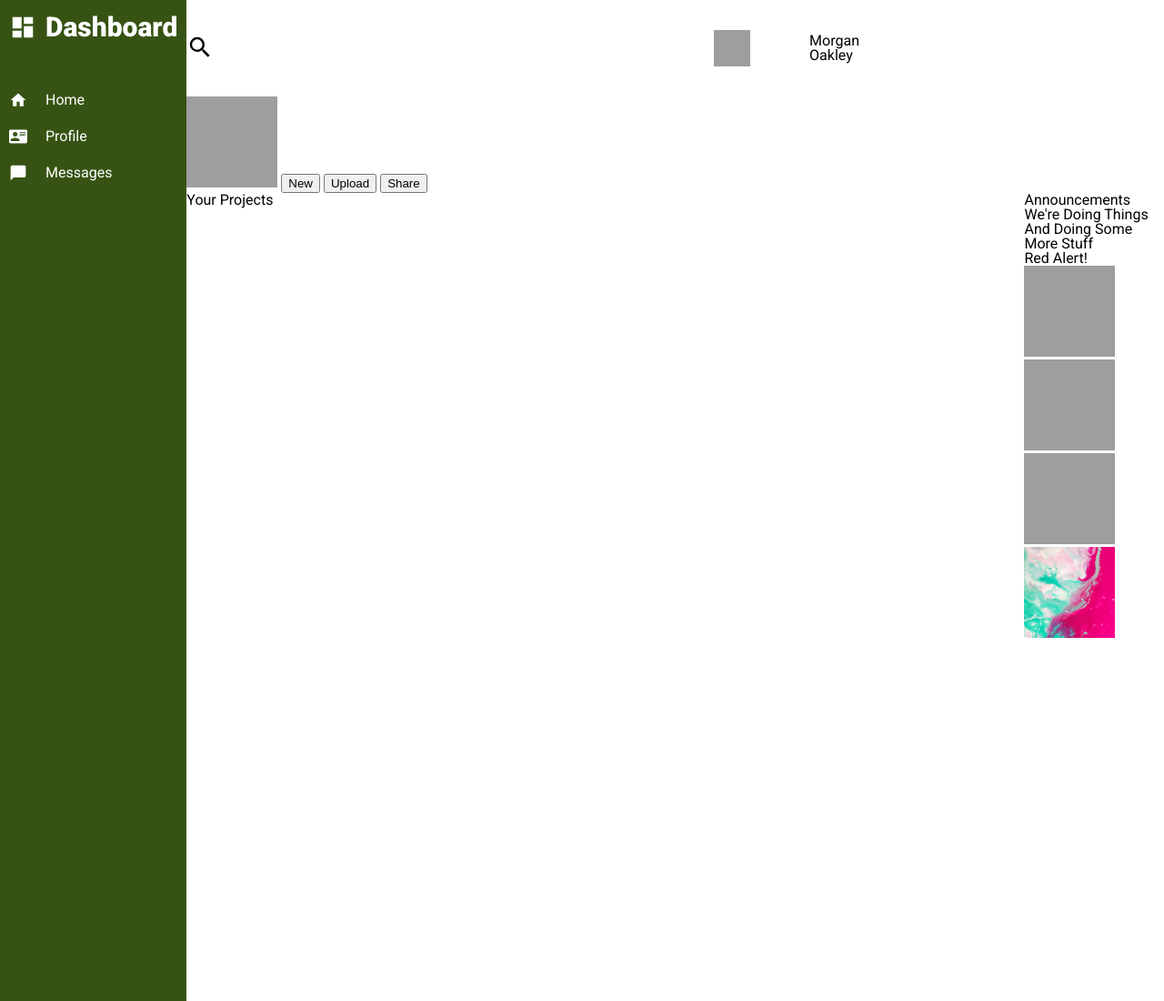
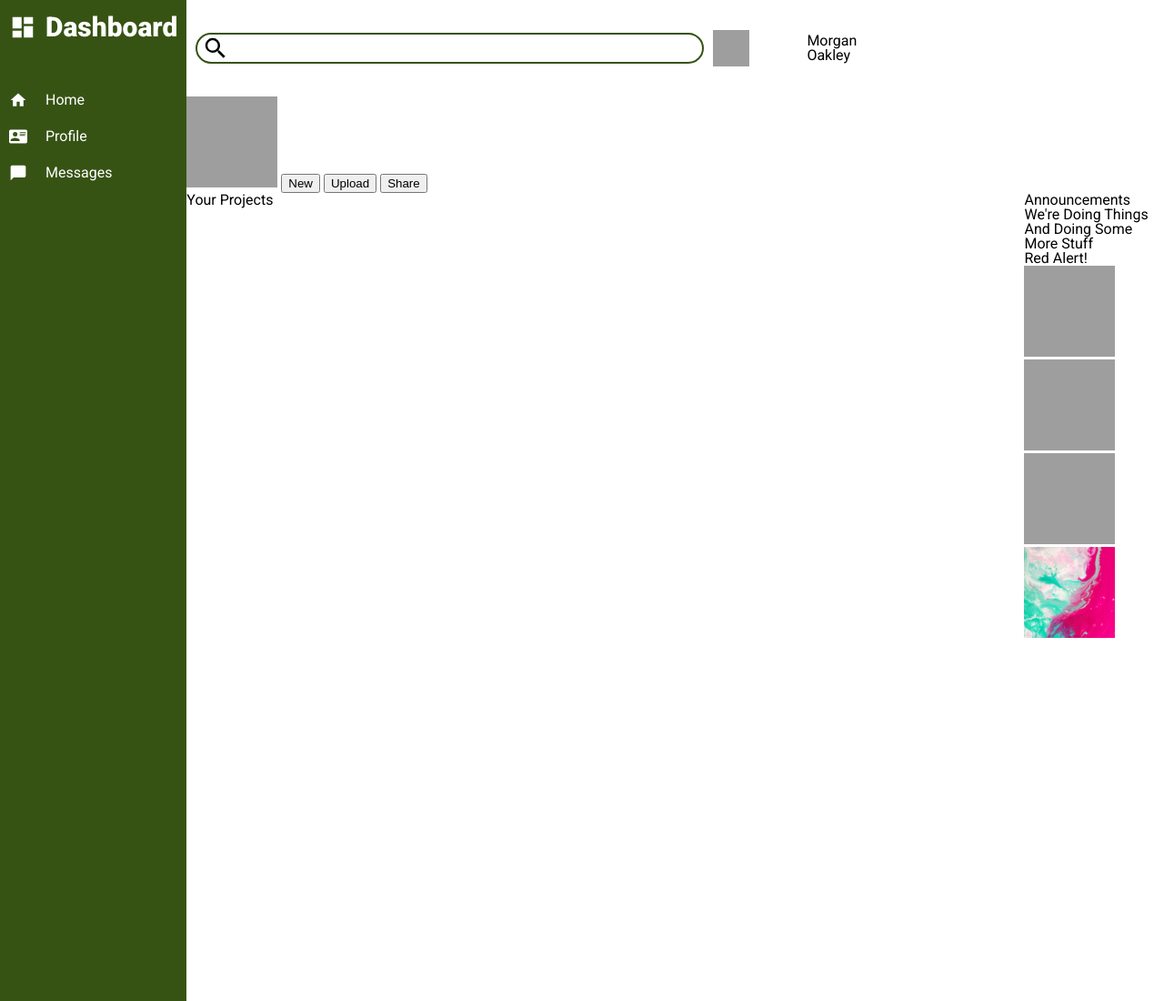
Before and after one commit to matterramun/grid-admin-dashboard, a plain HTML site: page index.html in a window 1280 px wide. Shown: the top 1100 px of the page at 91% size. Drawn offline with Linux system fonts and the light colour scheme; grey boxes are pictures that could not be loaded.

Commit message:
Add styling to search bar.

```diff
--- a/index.html
+++ b/index.html
@@ -24,6 +24,7 @@
         <div class="top-bar">
             <div class="search-bar">
                 <img src="./assets/icons/magnify.svg" alt="" style="height:30px;width:auto;">
+                <input type="search" class="search-input"/>
             </div>
             <img src="./assets/profile-pics/pexels-alexander-ant-7004697.jpg" class="self-profile-pic" style="height:40px; width: 40px;"/>
             <h3>Morgan Oakley</h3>
--- a/styles.css
+++ b/styles.css
@@ -50,6 +50,10 @@ table {
 
 /* End CSS Reset */
 
+input {
+    all: unset;
+}
+
 body {
     font-family: 'Roboto', sans-serif;
     display: grid;
@@ -91,10 +95,26 @@ h1 {
     grid-template-rows: 1fr 1fr;
 }
 
-.top-bar{
+.top-bar {
+    padding: 10px;
     grid-row: 1 / 2;
     display: grid;
     grid-template-columns: 6fr 1fr 1fr 3fr;
     gap: 10px;
     align-items: center;
 }
+
+.search-bar {
+    display:grid;
+    grid-template-columns: 30px 1fr;
+    align-items: center;
+    gap: 10px;
+    border: 2px solid #365314;
+    border-radius: 20px;
+    padding-inline-start: 5px;
+}
+
+.search-input {
+    border: 0;
+    background-color: #00000000;
+}
```
